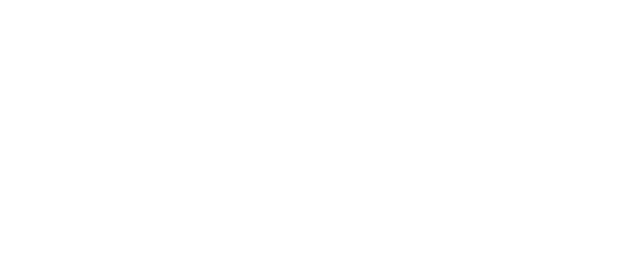
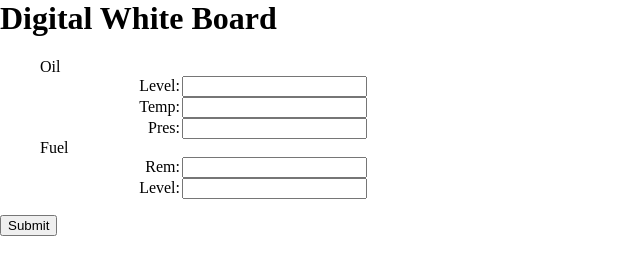
Before and after one commit to thomascarman/WhiteBoard, a website built with Parcel: page index.html in a window 1280 px wide. Shown: the whole page, without its empty margins (0-640 px from the left). Built offline with nearby package versions, Linux system fonts and the light colour scheme.

Commit message:
Setup Input Form

```diff
--- a/src/index.ts
+++ b/src/index.ts
@@ -41,7 +41,7 @@ class OpsCheckEntry {
 class OpsCheck {
   entries: Array<OpsCheckEntry> = [];
 
-  addEntry(values: Array<number>) {
+  addEntry(values: Array<number> = [0, 0, 0, 0, 0]) {
     const objInput = {
       time: new Date(),
       oil: {
@@ -54,9 +54,37 @@ class OpsCheck {
         level: values[4]
       }
     };
+
     this.entries.push(new OpsCheckEntry(objInput));
   }
 }
 
 let opCheck = new OpsCheck();
-opCheck.addEntry([1, 2, 3, 4, 5]);
+
+const app: HTMLElement = document.getElementById("app");
+app.innerHTML = `<h1>Digital White Board</h1>
+  <div class="formInputs">
+    <ul>
+      <li>
+        Oil
+        <ul>
+          <li><div>Level: </div><input type="text" value="" /></li>
+          <li><div>Temp: </div><input type="text" value="" /></li>
+          <li><div>Pres: </div><input type="text" value="" /></li>
+        </ul>
+      </li>
+      <li>
+        Fuel
+        <ul>
+          <li><div>Rem: </div><input type="text" value="" /></li>
+          <li><div>Level: </div><input type="text" value="" /></li>
+        </ul>
+      </li>
+    </ul>
+    <input id="submit" type="submit" />
+  </div>
+  <div class="outputForm"></div>
+`;
+
+const submitBtn: HTMLElement = document.getElementById("submit");
+submitBtn.addEventListener("click", e => opCheck.addEntry());
--- a/src/style/main.scss
+++ b/src/style/main.scss
@@ -1,4 +1,20 @@
 body {
   margin: 0;
   padding: 0;
+
+  .formInputs {
+
+    ul {
+      list-style: none;
+      li {
+        div {
+          display: inline-block;
+          text-align: right;
+          padding-right: 2px;
+          width: 100px;
+        }
+      }
+    }
+
+  }
 }
```
